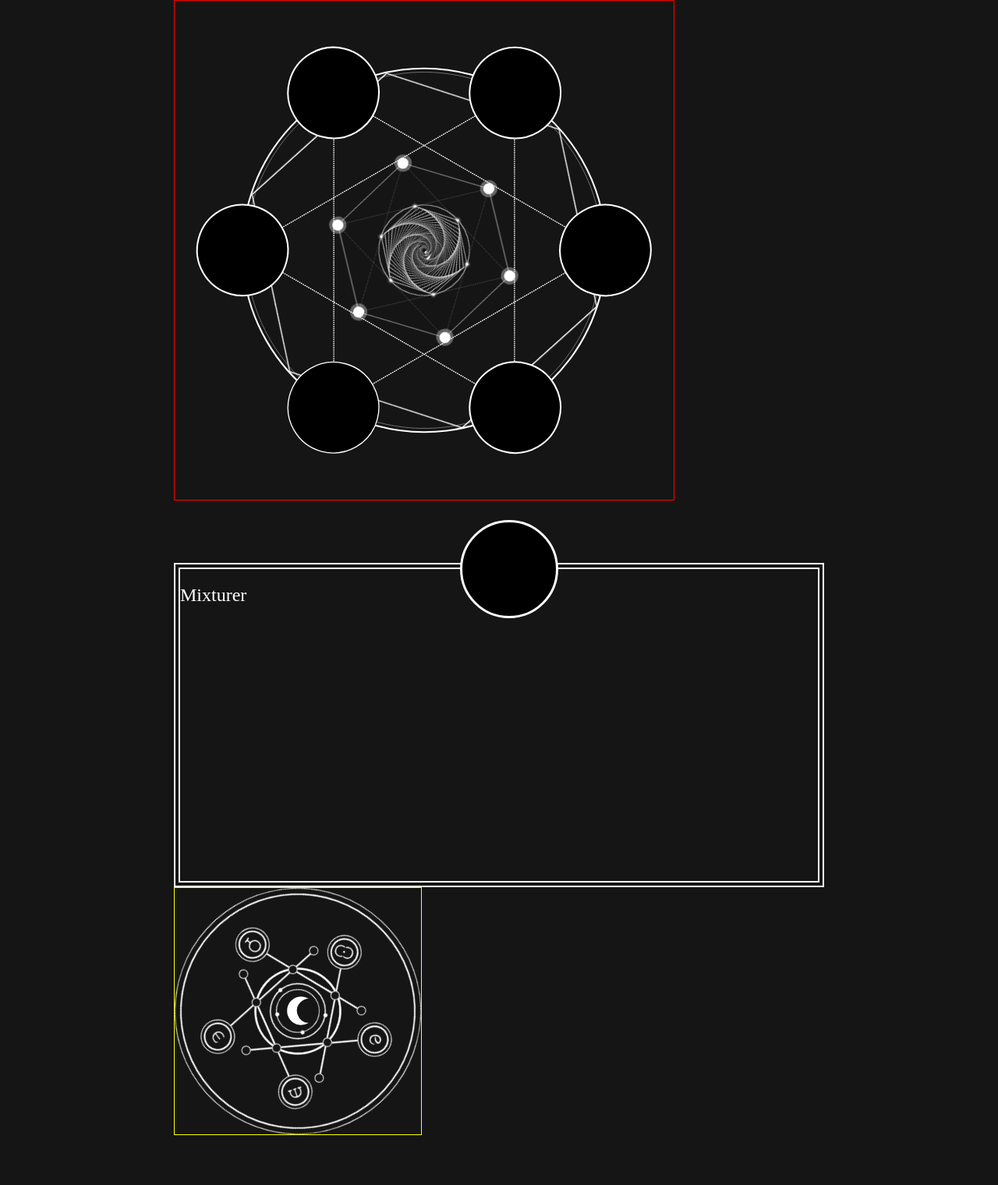
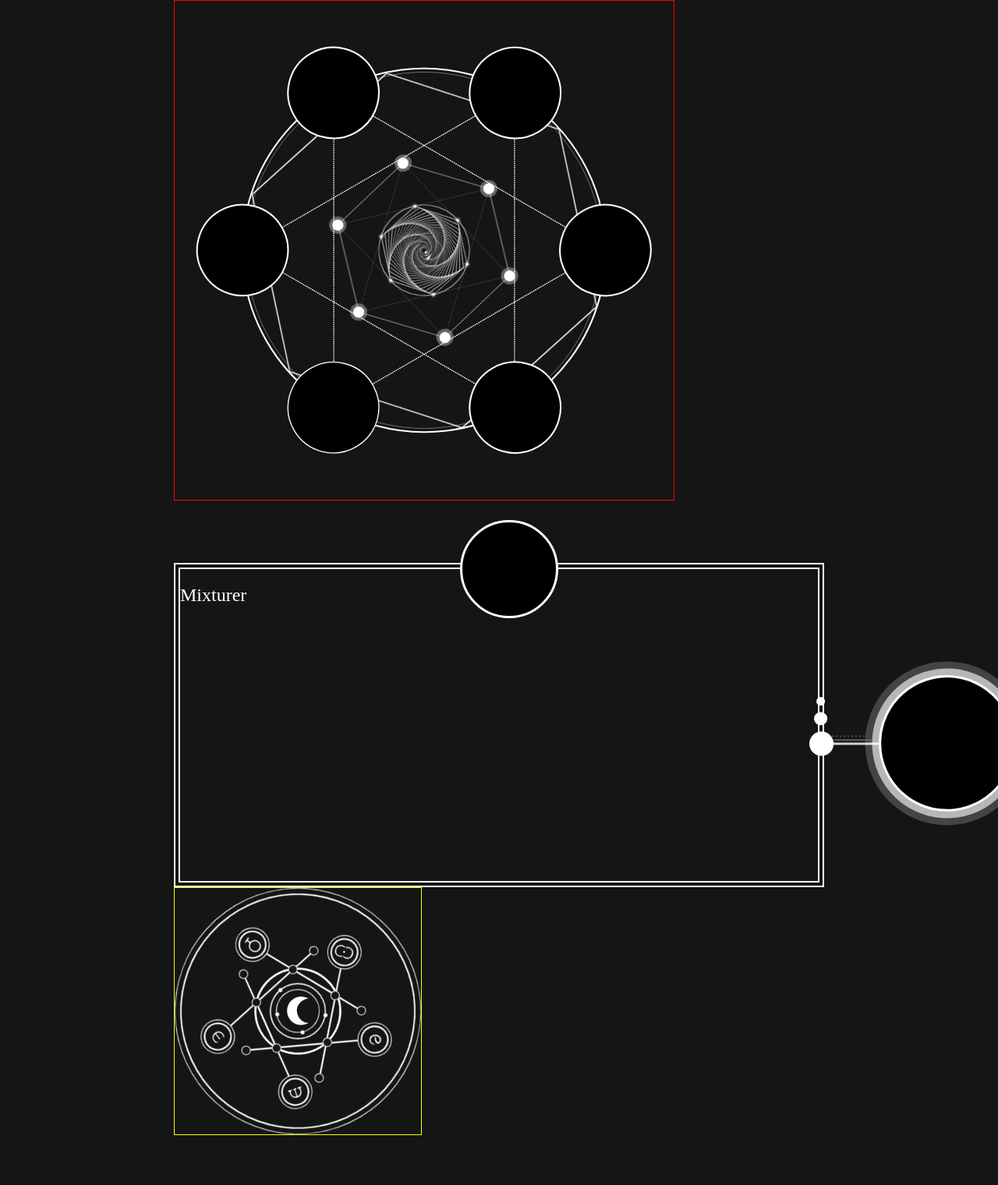
Before and after one commit to buffpojken/the-alchemy-archive, a Jekyll site: the page built from test-area.html, in a window 1280 px wide. Shown: the whole page at 78% size. Built offline with Jekyll 4.4.1, drawn with Linux system fonts in a browser that asks for light colours; some web fonts are replaced; comment, search, counter and statistics services are not loaded; grey boxes are pictures that could not be loaded.

Commit message:
Menu selector implemented

```diff
--- a/assets/exprimental.scss
+++ b/assets/exprimental.scss
@@ -5,6 +5,8 @@
 	position: relative;
 	widht: 400px;
 	margin-top: 80px;
+
+
 	.content-list-medalion {
 	    position: absolute;
 	    top: -55px;
@@ -17,6 +19,18 @@
 		z-index: 2;
 		padding: 10px;
 		background-color: #000;
+	}
+
+	.content-list-page-selector{
+	    position: absolute;
+	    bottom: 10%;
+		right: -301px;
+		width:  320px;
+		height: 286px;
+		background-size: 100%;
+		background-image: url('/assets/images/selector-ring.svg');
+
+
 	}
 	.content-list-outer {
 		border: 2px solid #FFF;
--- a/test-area.html
+++ b/test-area.html
@@ -17,11 +17,12 @@ layout: default
 
 
 <div class="content-container">
-
-	<div class="content-list-outer">
-		<div class="content-list-medalion">
+	<div class="content-list-medalion">
 		<div class="moon-container"></div>
 	</div>
+	<div class="content-list-page-selector">
+	</div>
+	<div class="content-list-outer">
 		<div class="content-list-inner">
 			<h1>Mixturer</h1>
 
```
